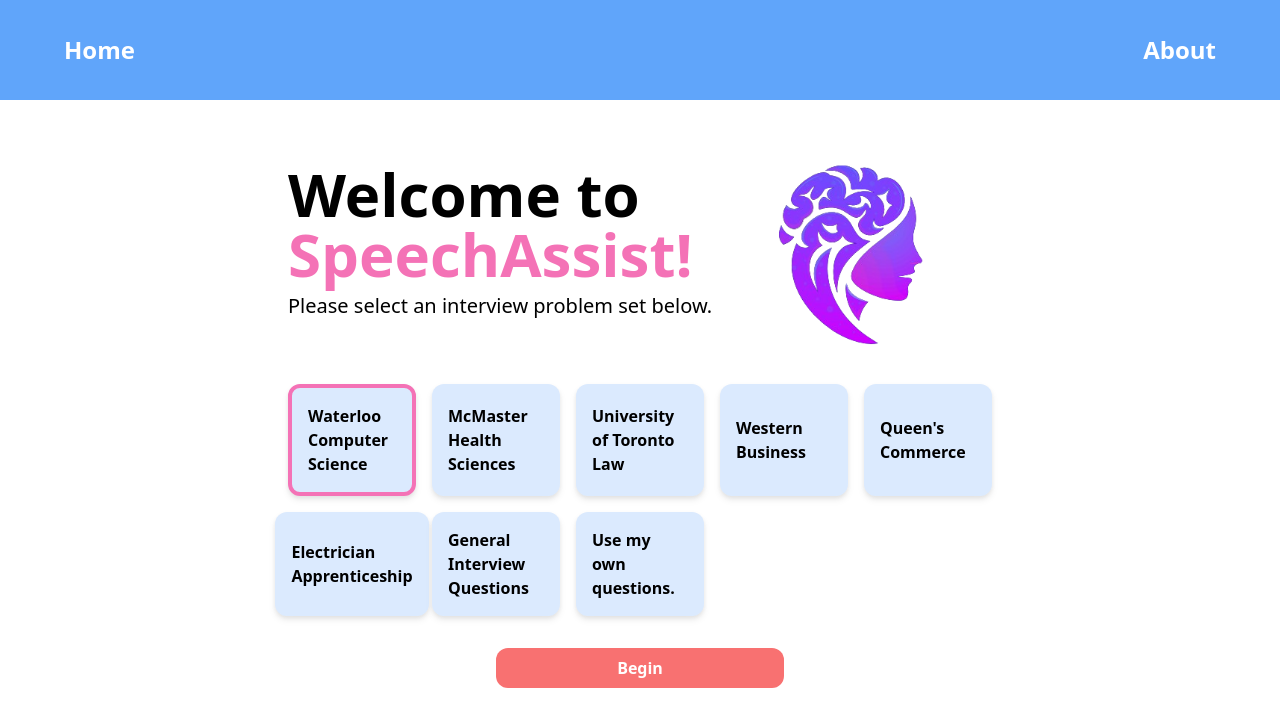
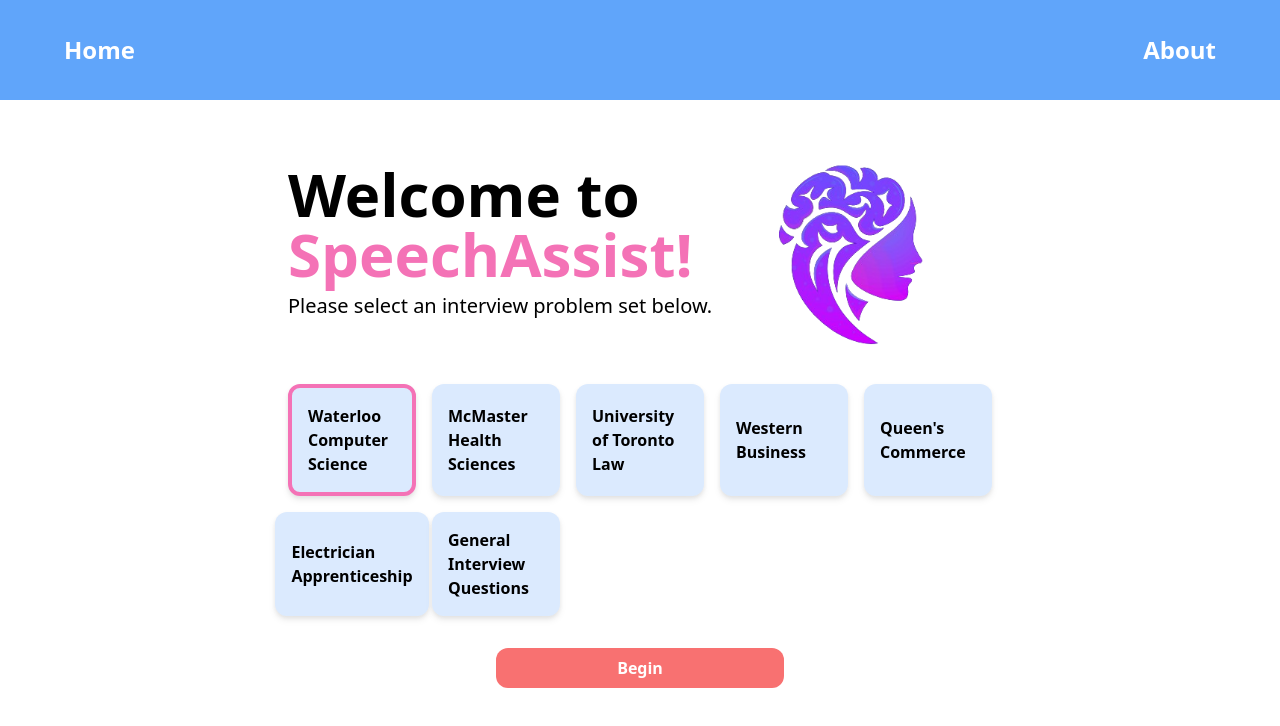
Before and after one commit to lucasliao0403/speechassist-frontend, a Next.js app: page / in a window 1280 px wide. Shown: the top 726 px of the page. Built offline with nearby package versions, Linux system fonts and the light colour scheme.

Commit message:
Update data.js

```diff
--- a/assets/data.js
+++ b/assets/data.js
@@ -165,14 +165,4 @@
             }
         ]
     },
-    {
-        "index": 7,
-        "title": "Use my own questions.",
-        "questions": [
-            {
-                "text": "Record an answer to your own question",
-                "video": ""
-            }
-        ]
-    }
 ]
```
